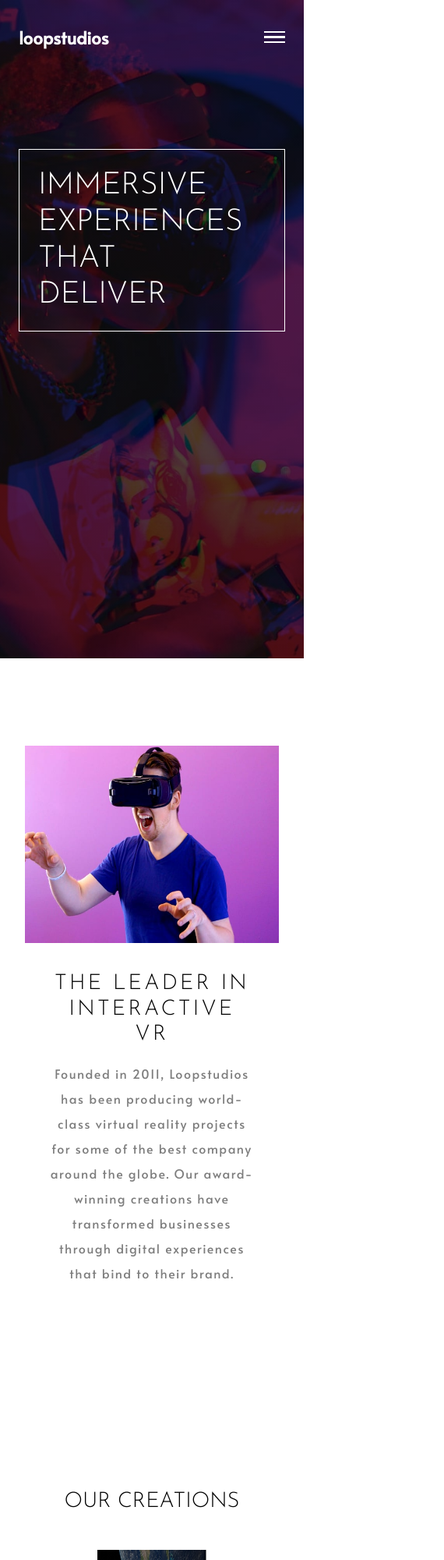
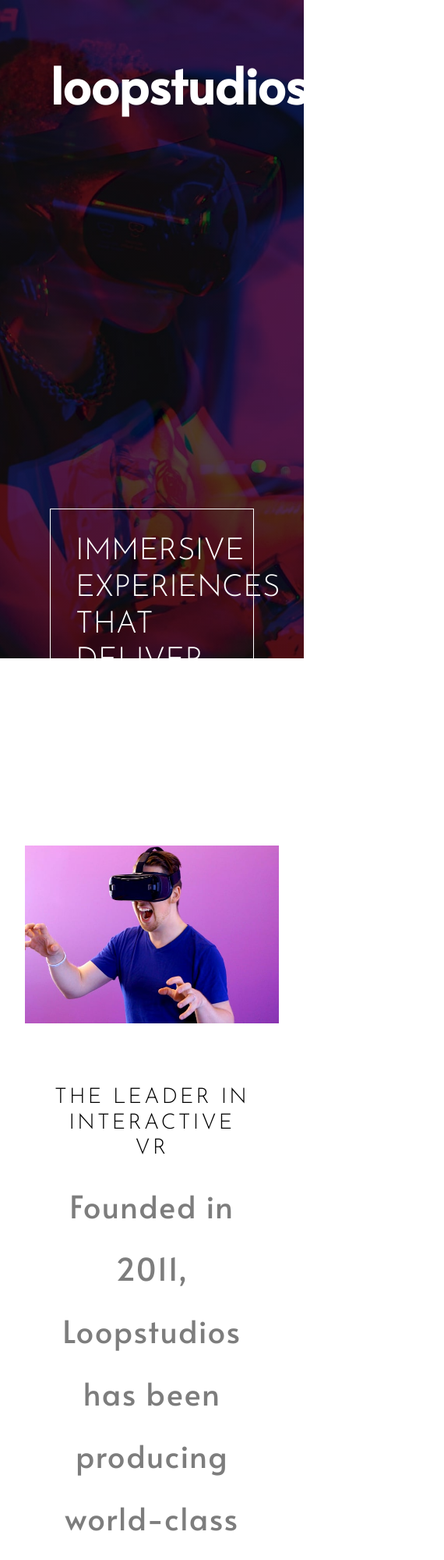
Before and after one commit to ifindev/loopstudios, a plain HTML site: page index.html in a window 390 px wide. Shown: the top 2000 px of the page at 78% size, 570 px wide, since content can reach past the window. Drawn offline with Linux system fonts and the light colour scheme.

Commit message:
Fix responsive in mobile

```diff
--- a/css/style.css
+++ b/css/style.css
@@ -34,7 +34,7 @@ img {
   justify-content: flex-start;
   align-items: flex-start;
   height: 100vh;
-  padding: 2rem 1.5rem;
+  padding: 4rem;
   z-index: 1;
 
   background: linear-gradient(rgba(0, 0, 0, 0.5), rgba(0, 0, 0, 0.5)),url("../img/mobile/image-hero.jpg");
@@ -61,7 +61,7 @@ img {
 
 .logo {
   color: #fff;
-  font-size: 1.4rem;
+  font-size: 4rem;
   font-weight: bold;
   font-family: "Alata";
 }
@@ -70,7 +70,7 @@ img {
   display: flex;
   flex-direction: column;
   justify-content: space-between;
-  height: 1rem;
+  height: 3rem;
   width: auto;
 }
 
@@ -80,8 +80,8 @@ img {
 
 .line {
   background-color: #fff;
-  height: 0.16rem;
-  width: 1.7rem;
+  height: 0.5rem;
+  width: 5rem;
 }
 
 .line:not(:last-child) {
@@ -93,9 +93,9 @@ img {
 }
 
 .hero {
-  margin-top: 8rem;
+  margin-top: 500px;
   border: 0.1rem solid #fff;
-  padding: 1.5rem;
+  padding: 2rem;
   width: 100%;
   height: 60vw;
 }
@@ -168,8 +168,8 @@ img {
 
 .showcase {
   background-color: #fff;
-  height: 100vh;
-  margin-top: 7rem;
+  height: 90vh;
+  margin-top: 15rem;
   padding: 0 2rem;
   text-align: center;
 }
@@ -180,7 +180,7 @@ img {
 }
 
 .showcase-desc {
-  margin: 2.3rem 2rem 0 2rem;
+  margin: 5rem 2rem 0 2rem;
 }
 
 .showcase-title {
@@ -197,6 +197,7 @@ img {
   font-family: "Alata";
   line-height: 2;
   letter-spacing: 0.1rem;
+  font-size: 2.5rem;
   color: #7d7d7d;
 }
 
@@ -209,7 +210,8 @@ img {
   flex-direction: column;
   align-items: center;
   height: auto;
-  margin: 7rem 0 5rem 0;
+  width:auto;
+  margin: 25rem 0 5rem 0;
   padding: 0 2rem;
 }
 
@@ -229,7 +231,7 @@ img {
 .product-card {
   padding: 18vw 0 0 1rem;
   margin-bottom: 2rem;
-  width: 100%;
+  width: 750px;
   height: 35vw;
   font-family: "Josefin Sans";
   text-transform: uppercase;
```
